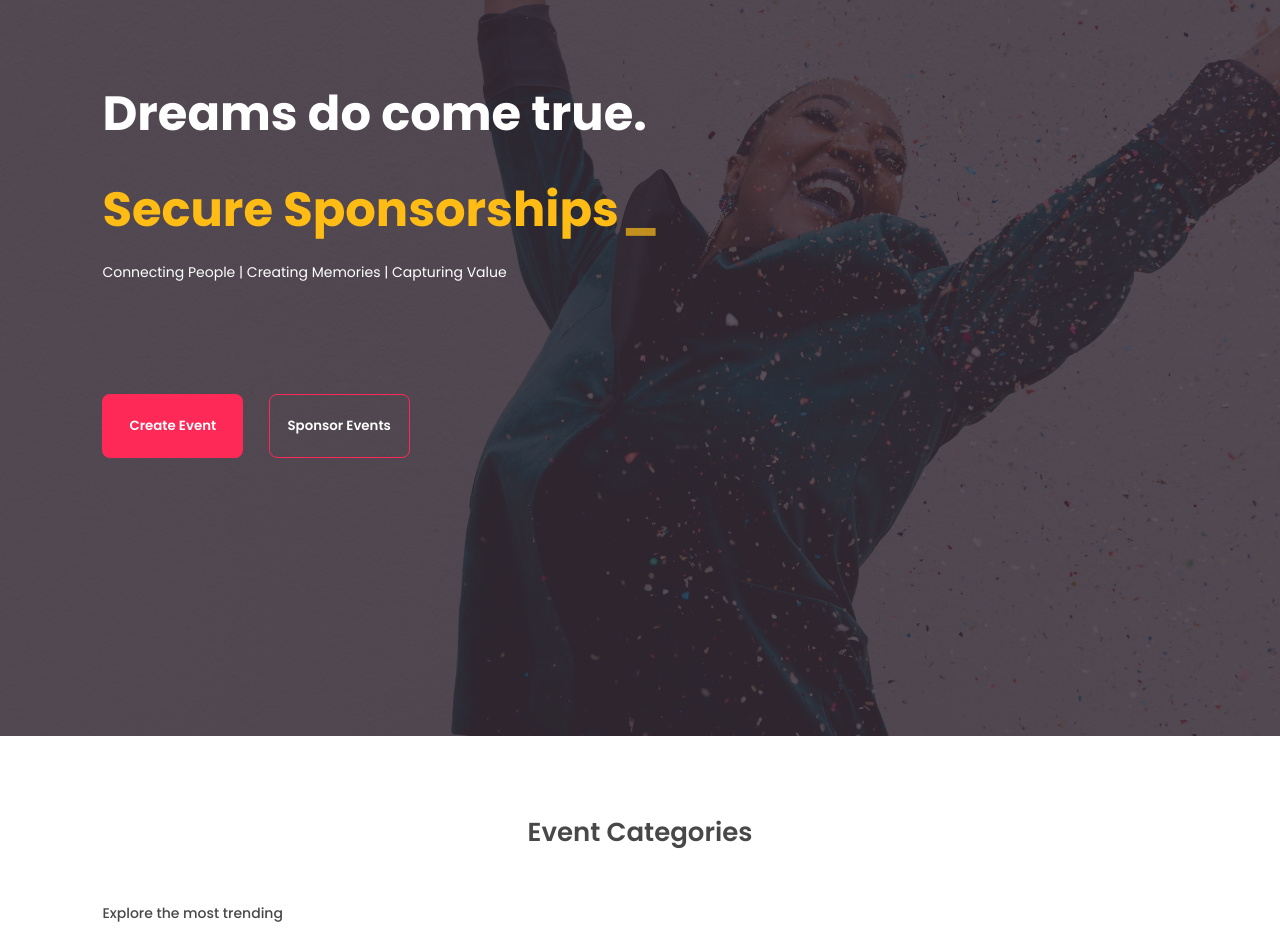
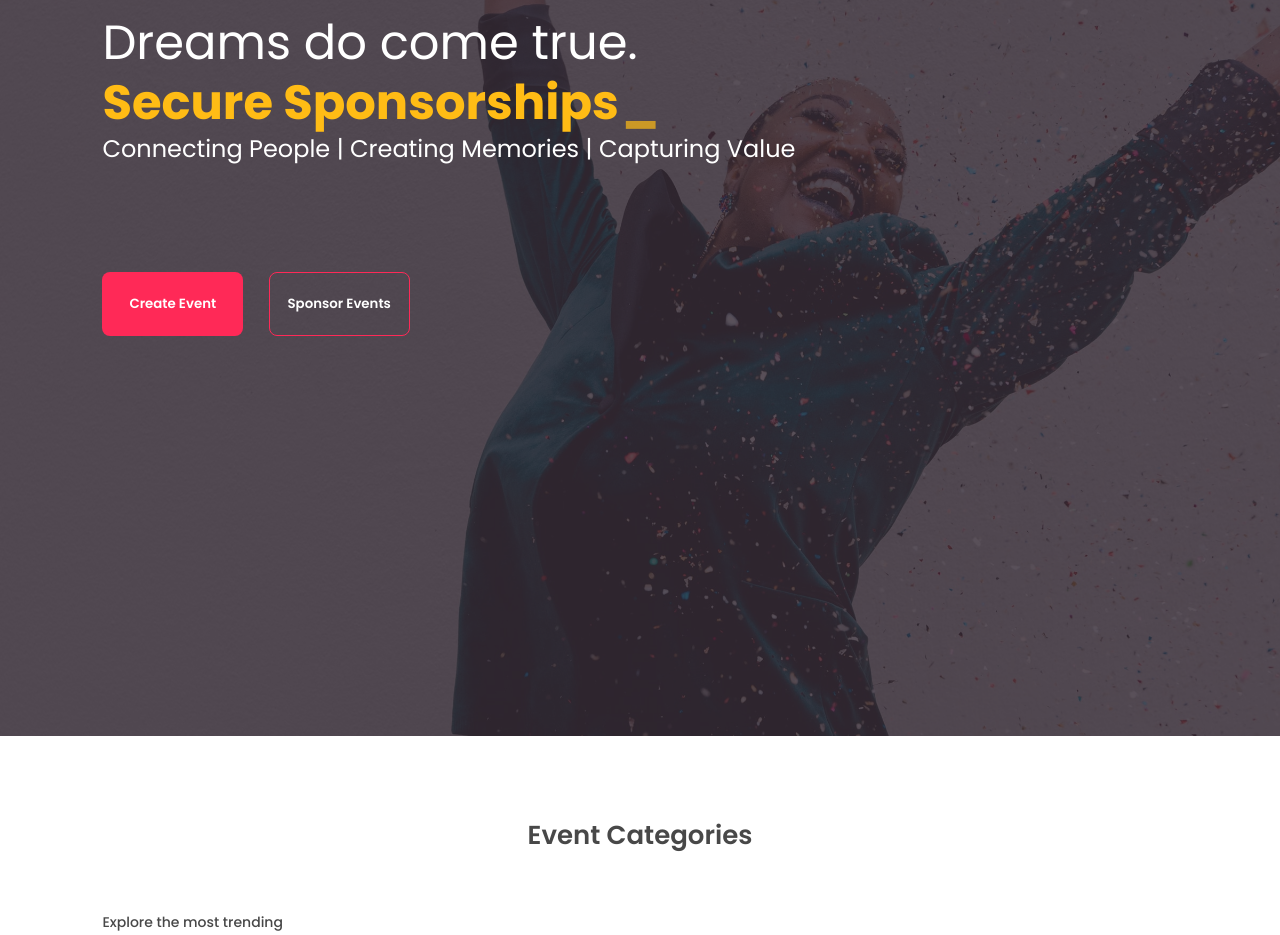
Before and after one commit to King-cabana/Kc-Web, a React (Create React App) app: page / in a window 1280 px wide. Shown: the part 141-1076 px from the top of the page. Built offline with nearby package versions, Linux system fonts and the light colour scheme.

Commit message:
design system

```diff
--- /dev/null
+++ b/src/components/button/button.js
@@ -0,0 +1,71 @@
+import styled from "styled-components";
+
+
+//medium buttons (for the regular webpage)
+export const PrimaryButton = styled.button`
+  width: 143px;
+  height: 56px;
+  border-radius: 8px;
+  background-color:  #ff2957;
+  color: white;
+  border: 1px solid transparent;
+  outline: none;
+  cursor: pointer;
+  font-weight:${props => props.fontWeight};
+
+
+  &:hover{
+    background-color: white;
+    color: #ff2957;
+    border: 1.5px solid #ff2957;
+  }
+
+  &:disabled{
+    background-color: rgba(255, 41, 87, 0.6);
+    color: white;
+  }
+`
+
+
+export const AlternativeButton = styled.button`
+  width: 143px;
+  height: 56px;
+  border-radius: 8px;
+  background-color:  white;
+  color: #ff2957;
+  border: 1.5px solid #ff2957;
+  cursor: pointer;
+  font-weight:${props => props.fontWeight};
+
+  &:hover{
+    background-color: white;
+    color: #ff2957;
+    border: 1.5px solid white;
+  }
+
+  &:disabled{
+    background-color: white;
+    color: white;
+    border: 1.5px solid rgba(255, 41, 87, 0.6);
+  }
+`
+
+export const TextButton = styled.button`
+  color: #ff2957;
+  font-size: 16px;
+  font-weight: 600;
+  border: transparent;
+  outline: transparent;
+  background-color: transparent;
+
+
+  &:hover{
+    color: white;
+    text-shadow: 2px 2px 2px rgba(0, 0, 0, 0.2);
+
+  }
+
+  &:disabled{
+    color: rgba(255, 41, 87, 0.6);
+  }
+`;
--- /dev/null
+++ b/src/components/fonts/fontSize.js
@@ -0,0 +1,88 @@
+import styled from "styled-components";
+
+export const KBDisplay2xl = styled.p`
+font-size: 72px;
+line-height: 90px;
+font-weight:${props => props.fontWeight};
+color: ${props => props.color};
+`;
+
+
+export const KBDisplayXl = styled.p`
+font-size: 60px;
+line-height: 72px;
+font-weight:${props => props.fontWeight};
+color: ${props => props.color};
+`;
+
+
+export const KBDisplayL = styled.p`
+font-size: 48px;
+line-height: 60px;
+font-weight:${props => props.fontWeight};
+color: ${props => props.color};
+`;
+
+
+export const KBDisplayM = styled.p`
+font-size: 36px;
+line-height: 44px;
+font-weight:${props => props.fontWeight};
+color: ${props => props.color};
+`;
+
+
+export const KBDisplayS = styled.p`
+font-size: 30px;
+line-height: 38px;
+font-weight:${props => props.fontWeight};
+color: ${props => props.color};
+`;
+
+
+export const KBDisplayXs = styled.p`
+font-size: 24px;
+line-height: 32px;
+font-weight:${props => props.fontWeight};
+color: ${props => props.color};
+`;
+
+
+export const KBTextXl = styled.p`
+font-size: 20px;
+line-height: 30px;
+font-weight:${props => props.fontWeight};
+color: ${props => props.color};
+`;
+
+
+export const KBTextL = styled.p`
+font-size: 18px;
+line-height: 28px;
+font-weight:${props => props.fontWeight};
+color: ${props => props.color};
+`;
+
+
+export const KBTextM = styled.p`
+font-size: 16px;
+line-height: 24px;
+font-weight:${props => props.fontWeight};
+color: ${props => props.color};
+`;
+
+
+export const KBTextS = styled.p`
+font-size: 14px;
+line-height: 20px;
+font-weight:${props => props.fontWeight};
+color: ${props => props.color};
+`;
+
+
+export const KBTextXs = styled.p`
+font-size: 12px;
+line-height: 18px;
+font-weight:${props => props.fontWeight};
+color: ${props => props.color};
+`;
--- a/src/globalStyles.js
+++ b/src/globalStyles.js
@@ -18,7 +18,7 @@ const GlobalStyle = createGlobalStyle`
 
 //Fonts
 export const HeaderFont = styled.h4`
-    font-size: 26px;
+    font-size: 48px;
 `
 
 export const BodyFont = styled.p`
--- a/src/pages/landingPage/Home.js
+++ b/src/pages/landingPage/Home.js
@@ -3,7 +3,7 @@ import {
   BgOverlay, HeroSection,
   ContentHolder, BtnHolder,
   EventButton, ContentSection,
-  EventCard, NavButtonHolder
+  EventCard, NavButtonHolder, TestButton
 } from './HomeStyled'
 import {
   BodyFont,
@@ -27,6 +27,8 @@ import Art from '../../images/Arts.jpg'
 import Weddings from '../../images/Wedding.jpg'
 import Concert from '../../images/Concert.jpg'
 import Sports from '../../images/Sport.jpg'
+import { TextButton } from '../../components/button/button'
+import { KBDisplayL, KBDisplayM, KBDisplayXs, KBTextL, KBTextXl } from '../../components/fonts/fontSize'
 
 
 
@@ -40,7 +42,7 @@ const Home = () => {
       <HeroSection>
         <BgOverlay>
           <ContentHolder>
-            <h1 style={{ margin: 'auto 0'}}>
+            <KBDisplayL style={{ margin: 'auto 0'}}>
               Dreams do come true.<br />{' '}
               <span style={{color: '#FFBC15', fontWeight: 'bold' }}>
                 <Typewriter
@@ -56,9 +58,9 @@ const Home = () => {
                   delaySpeed={1000}
                 />
               </span>
-            </h1>
-            <BodyFont>Connecting People | Creating Memories |
-              Capturing Value</BodyFont>
+            </KBDisplayL>
+            <KBDisplayXs>Connecting People | Creating Memories |
+              Capturing Value</KBDisplayXs>
 
             <BtnHolder>
               <NavButtonLink to="/waitlist">
@@ -73,13 +75,13 @@ const Home = () => {
       </HeroSection>
 
       <ContentSection>
-        <HeaderFont style={{textAlign:'center', marginTop:'6%', color:'#484848',
+        <KBDisplayM style={{textAlign:'center', marginTop:'6%', color:'#484848',
                           fontSize:'26px', fontWeight: '600', marginBottom:' 4%'
-                          }}>Event Categories</HeaderFont>
-        <BodyFont style={{ color:'#484848', marginLeft:'8%', fontWeight:'500',
+                          }}>Event Categories</KBDisplayM>
+        <KBTextL style={{ color:'#484848', marginLeft:'8%', fontWeight:'500',
                            fontSize:'14px', alignSelf: 'flex-start', textAlign:'left'
 
-        }}>Explore the most trending</BodyFont>
+        }}>Explore the most trending</KBTextL>
         <CardHolder>
           <EventCard img={Business}>
             <ImageDisplayOverlay>Business</ImageDisplayOverlay>
@@ -111,12 +113,12 @@ const Home = () => {
         <ASSectionInner>
         <ASContent>
           <ASContentInner>
-            <HeaderFont>
+            <KBDisplayL fontWeight='500'>
               Advertise your events on our platform.
-            </HeaderFont>
-          <BodyFont style={{marginTop:'10%', marginBottom:'8%'
+            </KBDisplayL>
+          <KBTextXl style={{marginTop:'10%', marginBottom:'8%'
             }}>Publicize your events and business here and experience potential
-            customers seek you out in record time.</BodyFont>
+            customers seek you out in record time.</KBTextXl>
           <NavButtonLink to="/waitlist">
           <EventButton style={{marginTop:'4%'}}>Get in touch</EventButton>
           </NavButtonLink>
@@ -127,8 +129,8 @@ const Home = () => {
       </ASContentSection>
 
       <SponsorSection>
-        <HeaderFont>Leverage for being an Event sponsor</HeaderFont>
-        <BodyFont>As a sponsor, these are some of the opportunities you would get.</BodyFont>
+        <KBDisplayM>Leverage for being an Event sponsor</KBDisplayM>
+        <KBTextL>As a sponsor, these are some of the opportunities you would get.</KBTextL>
         <SponsorSectionInner>
           <SponsorCard>
             <img src={Search} alt=''/>
@@ -145,15 +147,17 @@ const Home = () => {
         </SponsorSectionInner>
         <div style={{ display: 'flex', alignItems: 'center', justifyContent: 'center', width:'100vw' }}>
         <NavButtonLink to="/waitlist">
-        <NavButton>Get Started</NavButton>
+        {/* <NavButton>Get Started</NavButton> */}
+        {/* <TestButton>Get Started</TestButton> */}
+        <TextButton>Get Started</TextButton>
         </NavButtonLink>
         </div>
       </SponsorSection>
 
       <TestimonialSection>
-        <HeaderFont style={{marginBottom:'3%', textAlign:'center', fontSize:'24px',
+        <KBDisplayM style={{marginBottom:'3%', textAlign:'center', fontSize:'24px',
                             fontWeight:'600', color:'#484848'
-                            }}>Testimonials</HeaderFont>
+                            }}>Testimonials</KBDisplayM>
         <Testimonial/>
       </TestimonialSection>
 
@@ -162,8 +166,8 @@ const Home = () => {
       <ASImage img={Subscribe}><ImageDisplayOverlayB/></ASImage>
         <ASContent >
           <div style={{width:'inherit', justifyContent:'flex-start'}}>
-          <HeaderFont>Ready to be sponsored? .</HeaderFont>
-          <BodyFont>Enter your email with King Cabana now!</BodyFont>
+          <KBDisplayM>Ready to be sponsored? .</KBDisplayM>
+          <KBTextL>Enter your email with King Cabana now!</KBTextL>
           <NavButtonLink to="/waitlist">
           <NavButton>Get Started</NavButton>
           </NavButtonLink>
@@ -171,6 +175,7 @@ const Home = () => {
         </ASContent>
       </ReadySection>
       <Footer />
+
     </>
   )
 }
--- a/src/pages/landingPage/HomeStyled.js
+++ b/src/pages/landingPage/HomeStyled.js
@@ -43,7 +43,7 @@ export const ContentHolder = styled.div`
 
   p {
     color: white;
-    font-size: 14px;
+    /* font-size: 14px; */
     /* padding-top:2%; */
   }
 
@@ -320,8 +320,10 @@ export const ASContentInner = styled.div`
 `;
 
 export const ASImage = styled.div`
-  width: 45%;
-  height: 65vh;
+  /* width: 45%;
+  height: 65vh; */
+  width: 500px;
+  height: 500px;
   background: ${(props) => `url(${props.img})`};
   background-position: center;
   background-size: cover;
@@ -510,3 +512,27 @@ export const ReadySection = styled.div`
     height: fit-content;
   }
 `;
+
+
+export const TestButton = styled.button`
+  width: 143px;
+  height: 56px;
+  border-radius: 8px;
+  background-color:  #ff2957;
+  color: white;
+  border: 1px solid transparent;
+  outline: none;
+  cursor: pointer;
+  font-weight: 600;
+
+  &:hover{
+    background-color: white;
+    color: #ff2957;
+    border: 1.5px solid #ff2957;
+  }
+
+  &:disabled{
+    background-color: rgba(255, 41, 87, 0.);
+    color: white;
+  }
+`
```
